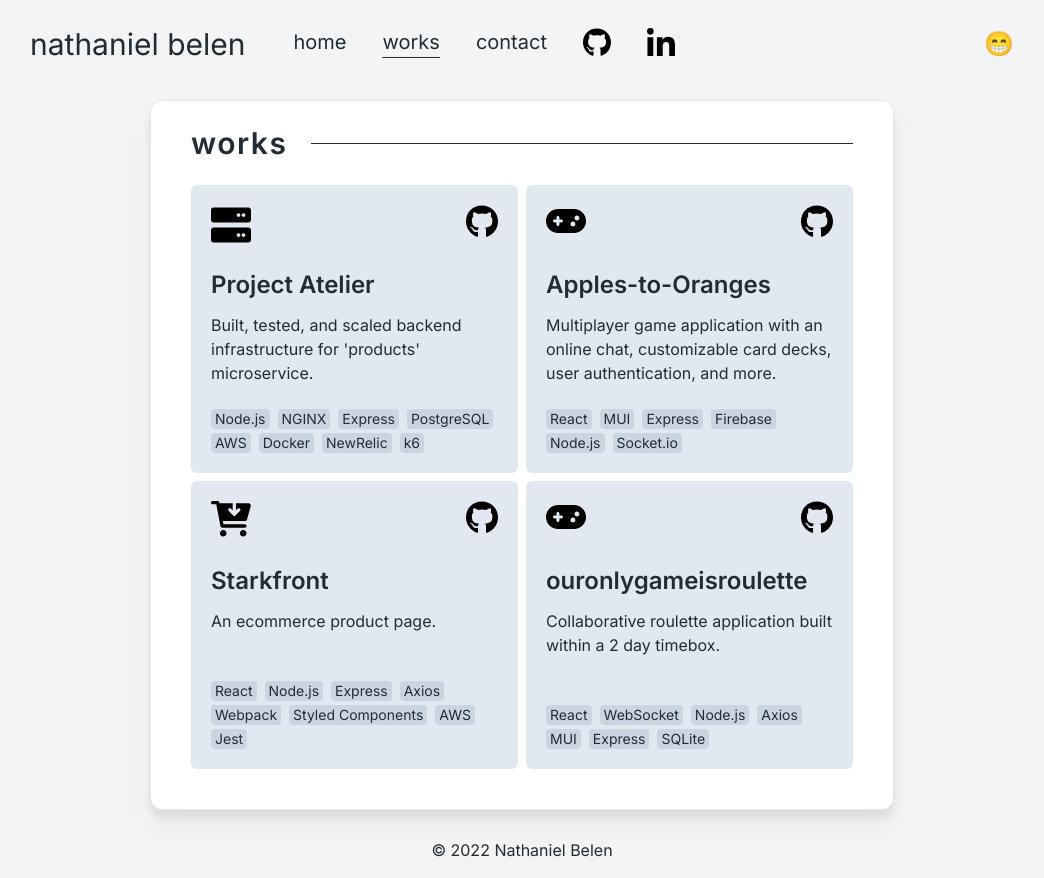
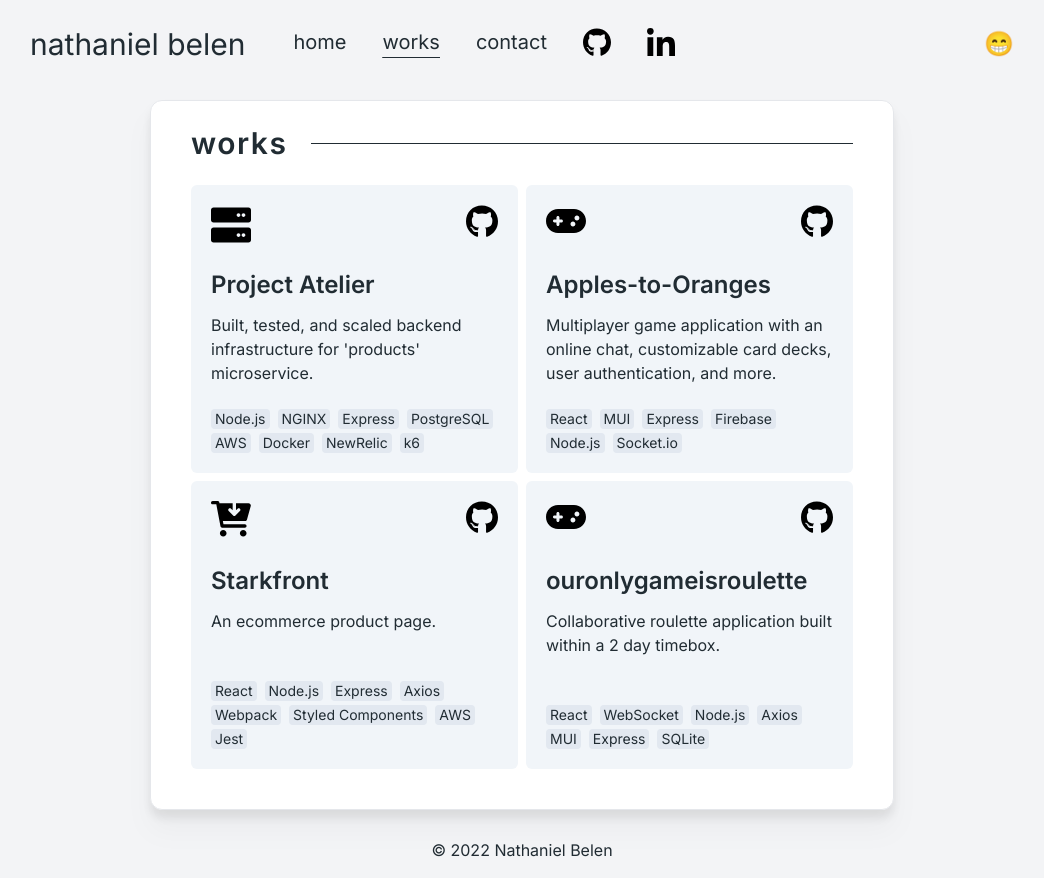
Before and after one commit to nathanielbelen/next-portfolio, a Next.js app: page /works in a window 1280 px wide. Shown: the whole page, without its empty margins (118-1162 px from the left). Built offline with nearby package versions, Linux system fonts and the light colour scheme.

Commit message:
fixed key error, adjusted colors

```diff
--- a/components/layouts/page.js
+++ b/components/layouts/page.js
@@ -1,11 +1,11 @@
 import { motion } from 'framer-motion';
 
-export default function Page({ key, children }) {
+export default function Page({ route, children }) {
   return (
     <motion.article
       exit={{ opacity: 0, x: -0, y: 20 }}
       transition={{ duration: 0.4, type: 'easeInOut' }}
-      key={key}
+      key={route}
     >
       {children}
     </motion.article>
--- a/components/work.js
+++ b/components/work.js
@@ -7,7 +7,7 @@ export default function Work({
 }) {
   return (
     <motion.div
-      className='flex flex-col bg-slate-200 rounded-md justify-between min-h-[18rem] p-5 relative'
+      className='flex flex-col bg-slate-100 rounded-md justify-between min-h-[18rem] p-5 relative'
       whileHover={{ y: -2 }}
     >
       <header className=''>
@@ -56,7 +56,7 @@ export default function Work({
       </header>
       <footer className=''>
         <ul className='text-sm gap-x-2 gap-y-1 flex flex-wrap'>
-          {stack.map((tech, index) => <li key={index} className='bg-slate-300 px-1 rounded'>{tech}</li>)}
+          {stack.map((tech, index) => <li key={index} className='bg-slate-200 px-1 rounded'>{tech}</li>)}
         </ul>
       </footer>
     </motion.div>
--- a/pages/_app.js
+++ b/pages/_app.js
@@ -17,7 +17,7 @@ function MyApp({ Component, pageProps, router }) {
   return (
     <Layout router={router}>
       <AnimatePresence exitBeforeEnter>
-        <Component {...pageProps} key={router.route} />
+        <Component {...pageProps} route={router.route} />
       </AnimatePresence>
     </Layout>
   );
--- a/pages/index.js
+++ b/pages/index.js
@@ -7,9 +7,9 @@ import SectionDiv from '../components/sectiondiv';
 import Page from '../components/layouts/page';
 import Link from 'next/link'
 
-export default function Home({ key }) {
+export default function Home({ route }) {
   return (
-    <Page key={key}>
+    <Page route={route}>
       <SectionDiv>
         <Heading title='about me' id='about' />
         <About />
```
